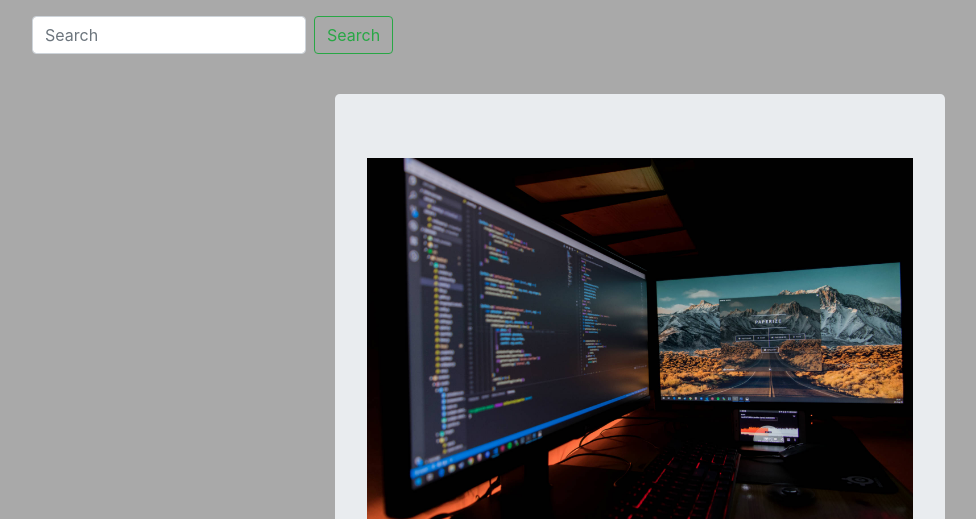
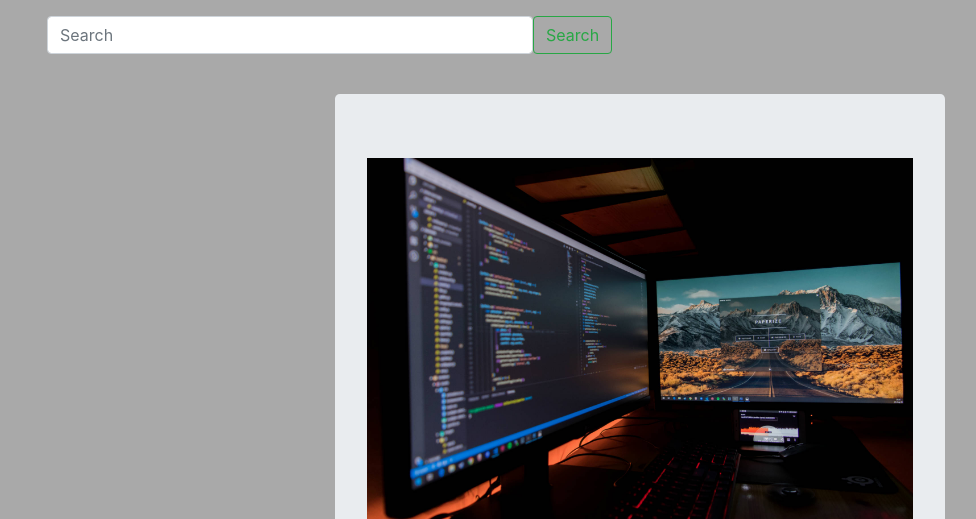
Before and after one commit to stephenwchang/New_or_Used, a website: page public/html/index.html in a window 1280 px wide. Shown: the top 519 px of the page, without its empty margins (0-976 px from the left). Drawn offline with nearby package versions, Linux system fonts and the light colour scheme; files that its build step writes are made by us from their sources; files whose address does not match are found by name.

Commit message:
Added Search Bar

```diff
--- a/public/html/index.html
+++ b/public/html/index.html
@@ -13,9 +13,9 @@
 
 <body>
   <nav class="navbar">
-    <nav class="navbar navbar-light bg-clear">
-      <form class="form-inline">
-        <input class="form-control mr-sm-2" type="search" placeholder="Search" aria-label="Search">
+    <nav class="navbar navbar-light bg-clear col-lg-9">
+      <form class="form-inline col-lg-9">
+        <input class="form-control col-lg-9" type="search" placeholder="Search" aria-label="Search">
         <button class="btn btn-outline-success my-2 my-sm-0" type="submit">Search</button>
       </form>
     </nav>
```
